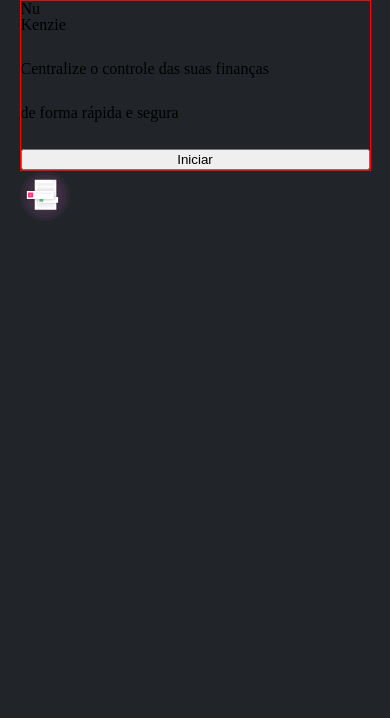
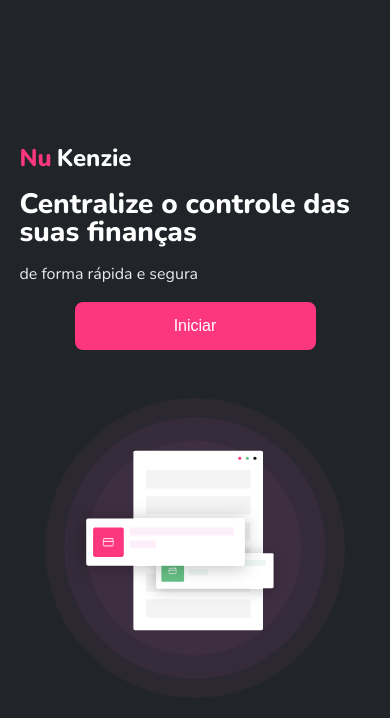
Before and after one commit to cesarrafaeljunior/finances_control, a React (Create React App) app: page / in a window 390 px wide. Shown: the top 718 px of the page. Built offline with nearby package versions, Linux system fonts and the light colour scheme.

Commit message:
feat: Home Page Css Responsive

```diff
--- a/public/index.html
+++ b/public/index.html
@@ -10,6 +10,12 @@
       content="Web site created using create-react-app"
     />
     <link rel="apple-touch-icon" href="%PUBLIC_URL%/logo192.png" />
+    <link rel="preconnect" href="https://fonts.googleapis.com" />
+    <link rel="preconnect" href="https://fonts.gstatic.com" crossorigin />
+    <link
+      href="https://fonts.googleapis.com/css2?family=Nunito:wght@400;600;700;800&display=swap"
+      rel="stylesheet"
+    />
     <!--
       manifest.json provides metadata used when your web app is installed on a
       user's mobile device or desktop. See https://developers.google.com/web/fundamentals/web-app-manifest/
--- a/src/App.css
+++ b/src/App.css
@@ -2,3 +2,134 @@
   width: 100%;
   height: 100vh;
 }
+
+/*Reset*/
+/* http://meyerweb.com/eric/tools/css/reset/
+   v2.0 | 20110126
+   License: none (public domain)
+*/
+
+html,
+body,
+div,
+span,
+applet,
+object,
+iframe,
+h1,
+h2,
+h3,
+h4,
+h5,
+h6,
+p,
+blockquote,
+pre,
+a,
+abbr,
+acronym,
+address,
+big,
+cite,
+code,
+del,
+dfn,
+em,
+img,
+ins,
+kbd,
+q,
+s,
+samp,
+small,
+strike,
+strong,
+sub,
+sup,
+tt,
+var,
+b,
+u,
+i,
+center,
+dl,
+dt,
+dd,
+ol,
+ul,
+li,
+fieldset,
+form,
+label,
+legend,
+table,
+caption,
+tbody,
+tfoot,
+thead,
+tr,
+th,
+td,
+article,
+aside,
+canvas,
+details,
+embed,
+figure,
+figcaption,
+footer,
+header,
+hgroup,
+menu,
+nav,
+output,
+ruby,
+section,
+summary,
+time,
+mark,
+audio,
+video {
+  margin: 0;
+  padding: 0;
+  border: 0;
+  font-size: 100%;
+  vertical-align: baseline;
+}
+/* HTML5 display-role reset for older browsers */
+article,
+aside,
+details,
+figcaption,
+figure,
+footer,
+header,
+hgroup,
+menu,
+nav,
+section {
+  display: block;
+}
+body {
+  line-height: 1;
+  font-family: "Nunito";
+}
+ol,
+ul {
+  list-style: none;
+}
+blockquote,
+q {
+  quotes: none;
+}
+blockquote:before,
+blockquote:after,
+q:before,
+q:after {
+  content: "";
+  content: none;
+}
+table {
+  border-collapse: collapse;
+  border-spacing: 0;
+}
--- a/src/components/Button/index.jsx
+++ b/src/components/Button/index.jsx
@@ -1,3 +1,9 @@
-export const Button = (props) => {
-  return <button>{props.children}</button>;
+import "./style.css";
+
+export const Button = ({ children }) => {
+  return <button>{children}</button>;
 };
+
+export const ButtonDefault = ({ children }) => {
+  return <button className="buttonDefault">{children}</button>;
+};
--- a/src/components/Button/style.css
+++ b/src/components/Button/style.css
@@ -0,0 +1,26 @@
+.buttonDefault {
+  background-color: var(--grey2);
+  border: 1.4px solid var(--grey2);
+  border-radius: 8px;
+  font-size: var(--headline);
+  font-weight: 500;
+  color: var(--black);
+  cursor: pointer;
+}
+.buttonDefault:hover {
+  background-color: var(--grey4);
+  color: var(--white);
+}
+
+button {
+  background-color: var(--colorPrimary);
+  border: 2px solid var(--colorPrimary);
+  border-radius: 8px;
+  font-size: var(--headline);
+  font-weight: 500;
+  color: var(--white);
+  cursor: pointer;
+}
+button:hover {
+  background-color: var(--colorPrimary2);
+}
--- a/src/components/HomePage/index.jsx
+++ b/src/components/HomePage/index.jsx
@@ -1,4 +1,5 @@
 import { Button } from "../Button";
+import { ButtonDefault } from "../Button";
 import { Container } from "../Container";
 import Logo from "./Img/illustration.svg";
 import "./style.css";
--- a/src/components/HomePage/style.css
+++ b/src/components/HomePage/style.css
@@ -1,6 +1,12 @@
 .Container {
   width: 90%;
+  height: 100%;
   margin: 0 auto;
+  display: flex;
+  flex-direction: column;
+  align-items: center;
+  justify-content: center;
+  gap: 3em;
 }
 
 .Box__Main {
@@ -12,11 +18,68 @@
 .Section__Infos {
   display: flex;
   flex-direction: column;
-  gap: 28px;
-  border: solid 1px red;
+  gap: 20px;
+}
+.Box__Title {
+  display: flex;
+  gap: 5px;
+  font-size: var(--fontSize2);
+  color: var(--white);
+  font-weight: var(--fontWeiExtraBold);
+}
+.Box__Title h1 {
+  font-weight: var(--fontWeiExtraBold);
+}
+.Box__Title > span {
+  color: var(--colorPrimary);
+  font-weight: var(--fontWeiExtraBold);
+}
+
+.Box__Description {
+  font-size: var(--fontSize1);
+  font-weight: var(--fontWeiExtraBold);
+  color: var(--white);
+}
+
+.Section__Infos > span {
+  font-size: var(--headline);
+  font-weight: var(--fontWeiRegular);
+  color: var(--grey2);
+}
+
+.Section__Infos > button {
+  width: 100%;
+  max-width: 241px;
+  height: 48px;
+  align-self: center;
+}
+
+.Section__Logo {
+  display: flex;
+  align-items: center;
+  justify-content: center;
+  width: 100%;
 }
 
 .Section__Logo img {
-  width: 50px;
-  height: 50px;
+  width: 100%;
+  max-width: 300px;
 }
+
+@media (min-width: 768px) {
+  .Container {
+    flex-direction: row;
+    max-width: 900px;
+  }
+
+  .Section__Infos {
+    width: 45%;
+  }
+
+  .Section__Logo img {
+    max-width: 500px;
+  }
+  .Section__Infos > button {
+    align-self: flex-start;
+  }
+}
--- a/src/index.css
+++ b/src/index.css
@@ -1,22 +1,15 @@
 body {
   margin: 0;
-  font-family: -apple-system, BlinkMacSystemFont, "Segoe UI", "Roboto", "Oxygen",
-    "Ubuntu", "Cantarell", "Fira Sans", "Droid Sans", "Helvetica Neue",
-    sans-serif;
-  -webkit-font-smoothing: antialiased;
-  -moz-osx-font-smoothing: grayscale;
   width: 100vw;
   height: 100vh;
 }
 
-code {
-  font-family: source-code-pro, Menlo, Monaco, Consolas, "Courier New",
-    monospace;
-}
+:root {
+  --white: #fff;
+  --black: #000;
 
-:root {
   --colorPrimary: #fd377e;
-  --colorPrimay2: #e34981;
+  --colorPrimary2: #e34981;
   --colorSecondary: #03b898;
 
   --grey4: #212529;
@@ -24,6 +17,7 @@
   --grey2: #e9ecef;
   --grey1: #f8f9fa;
 
+  --fontSize0: 38px;
   --fontSize1: 28px;
   --fontSize2: 24px;
   --fontSize3: 20px;
@@ -32,134 +26,5 @@
 
   --fontWeiBold: 700;
   --fontWeiRegular: 400;
+  --fontWeiExtraBold: 800;
 }
-
-/* http://meyerweb.com/eric/tools/css/reset/
-   v2.0 | 20110126
-   License: none (public domain)
-*/
-
-html,
-body,
-div,
-span,
-applet,
-object,
-iframe,
-h1,
-h2,
-h3,
-h4,
-h5,
-h6,
-p,
-blockquote,
-pre,
-a,
-abbr,
-acronym,
-address,
-big,
-cite,
-code,
-del,
-dfn,
-em,
-img,
-ins,
-kbd,
-q,
-s,
-samp,
-small,
-strike,
-strong,
-sub,
-sup,
-tt,
-var,
-b,
-u,
-i,
-center,
-dl,
-dt,
-dd,
-ol,
-ul,
-li,
-fieldset,
-form,
-label,
-legend,
-table,
-caption,
-tbody,
-tfoot,
-thead,
-tr,
-th,
-td,
-article,
-aside,
-canvas,
-details,
-embed,
-figure,
-figcaption,
-footer,
-header,
-hgroup,
-menu,
-nav,
-output,
-ruby,
-section,
-summary,
-time,
-mark,
-audio,
-video {
-  margin: 0;
-  padding: 0;
-  border: 0;
-  font-size: 100%;
-  font: inherit;
-  vertical-align: baseline;
-}
-/* HTML5 display-role reset for older browsers */
-article,
-aside,
-details,
-figcaption,
-figure,
-footer,
-header,
-hgroup,
-menu,
-nav,
-section {
-  display: block;
-}
-body {
-  line-height: 1;
-}
-ol,
-ul {
-  list-style: none;
-}
-blockquote,
-q {
-  quotes: none;
-}
-blockquote:before,
-blockquote:after,
-q:before,
-q:after {
-  content: "";
-  content: none;
-}
-table {
-  border-collapse: collapse;
-  border-spacing: 0;
-}
```
